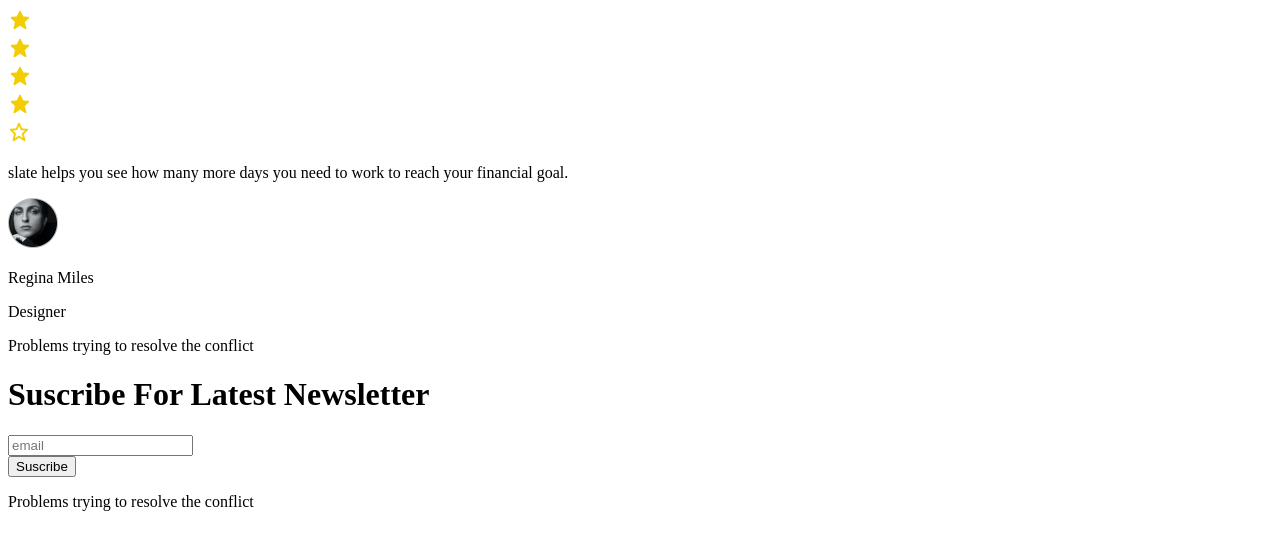
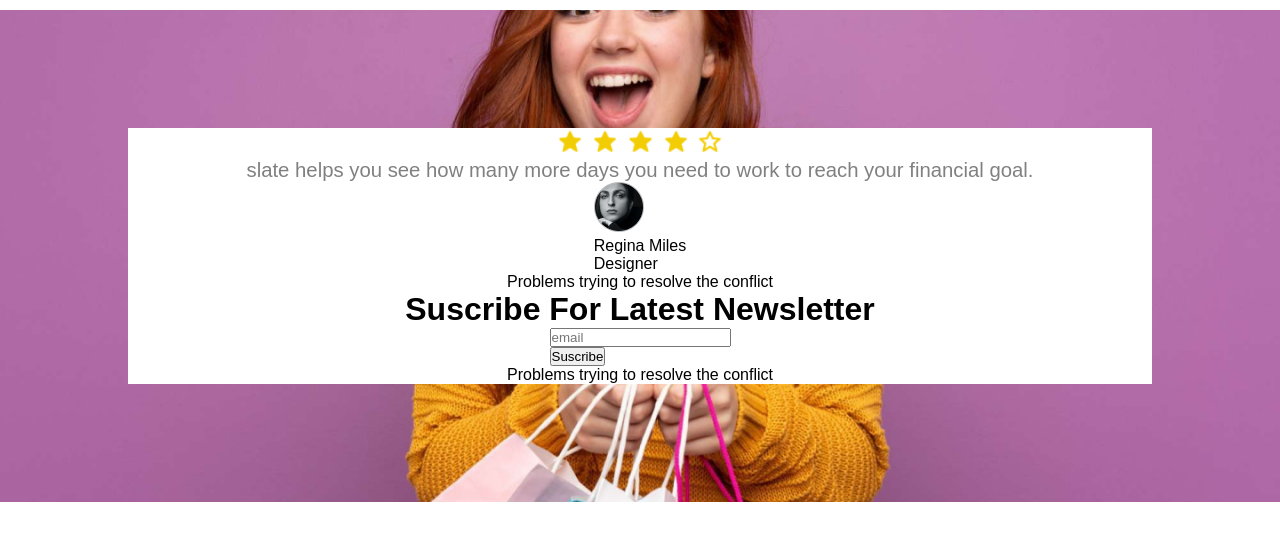
Before and after one commit to LucasVidalle/Newsletter, a plain HTML site: page index.html in a window 1280 px wide. Drawn offline with Linux system fonts and the light colour scheme.

Commit message:
feat:I made progress with the css

```diff
--- a/index.html
+++ b/index.html
@@ -3,18 +3,20 @@
 <head>
     <meta charset="UTF-8">
     <meta name="viewport" content="width=device-width, initial-scale=1.0">
+    <link rel="stylesheet" href="style.css">
     <title>Newsletter</title>
 </head>
 <body>
     <main>
         <div class="all-content">
+            <div class="groups">
                 <div class="group-1">
                     <div class="stars">
-                    <div id="star-1"><img src="star.png" alt="full gold star"></div>
-                    <div id="star-2"><img src="star.png" alt="full gold star"></div>
-                    <div id="star-3"><img src="star.png" alt="full gold star"></div>
-                    <div id="star-4"><img src="star.png" alt="full gold star"></div>
-                    <div id="star-5"><img src="empty_star.png" alt="sketchy golden star"></div>
+                        <div><img id="star-1" src="star.png" alt="full gold star"></div>
+                        <div><img id="star-2" src="star.png" alt="full gold star"></div>
+                        <div><img id="star-3" src="star.png" alt="full gold star"></div>
+                        <div><img id="star-4" src="star.png" alt="full gold star"></div>
+                        <div><img id="star-5" src="empty_star.png" alt="sketchy golden star"></div>
                     </div>
                     <div class="info-1">
                         <p>slate helps you see how many more days you need to work to reach your financial goal.</p>
@@ -39,6 +41,7 @@
                     <div id="help-text-2"><p>Problems trying to resolve the conflict</p></div>
                 </div>
             </div>
+        </div>
     </main>
 </body>
 </html>
--- /dev/null
+++ b/style.css
@@ -0,0 +1,80 @@
+* {
+    padding: 0px;
+    margin: 0px;
+}
+
+body{
+    background-image: url("background_img.png");
+    background-repeat: no-repeat;
+    background-size: 100% auto;
+    background-position: center center;
+    font-family: Arial, Helvetica, sans-serif;
+}
+
+.all-content{
+    background-color: white;
+    margin-top: 10%;
+    margin-bottom: 10%;
+    margin-left: 10%;
+    margin-right: 10%;
+}
+
+.groups #grid{
+    display: grid;
+    grid-template-columns: 10rem 10rem;
+    grid-template-rows: 5rem;
+    row-gap: px;
+    column-gap: px;
+
+}
+
+.group-1{
+    display: flex;
+    justify-content: center;
+    align-items: center;
+    flex-direction: column;
+}
+
+.group-2{
+    display: flex;
+    justify-content: center;
+    align-items: center;
+    flex-direction: column;
+}
+
+.stars{
+    display: flex;
+    justify-content: center;
+    gap: 0.5rem;
+}
+
+#star-1{
+    height: 1.7rem;
+    width: 1.7rem;
+}
+
+#star-2{
+    height: 1.7rem;
+    width: 1.7rem;
+}
+
+#star-3{
+    height: 1.7rem;
+    width: 1.7rem;
+}
+
+#star-4{
+    height: 1.7rem;
+    width: 1.7rem;
+}
+
+#star-5{
+    height: 1.7rem;
+    width: 1.7rem;
+}
+
+.info-1{
+    font-size: 1.27rem;
+    font-weight: lighter;
+    color: grey;
+}
```
Lines whose indentation alone changed are shown as unchanged.
